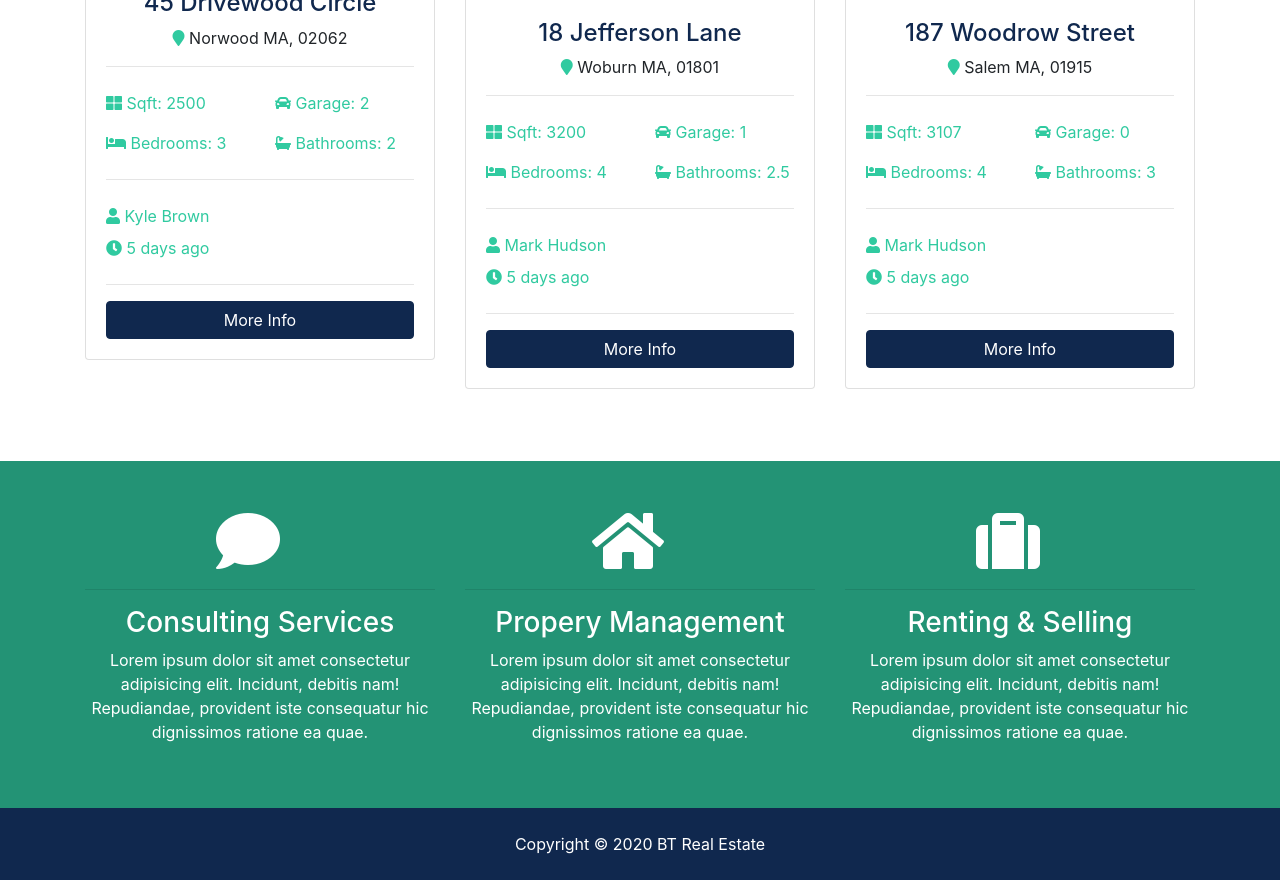
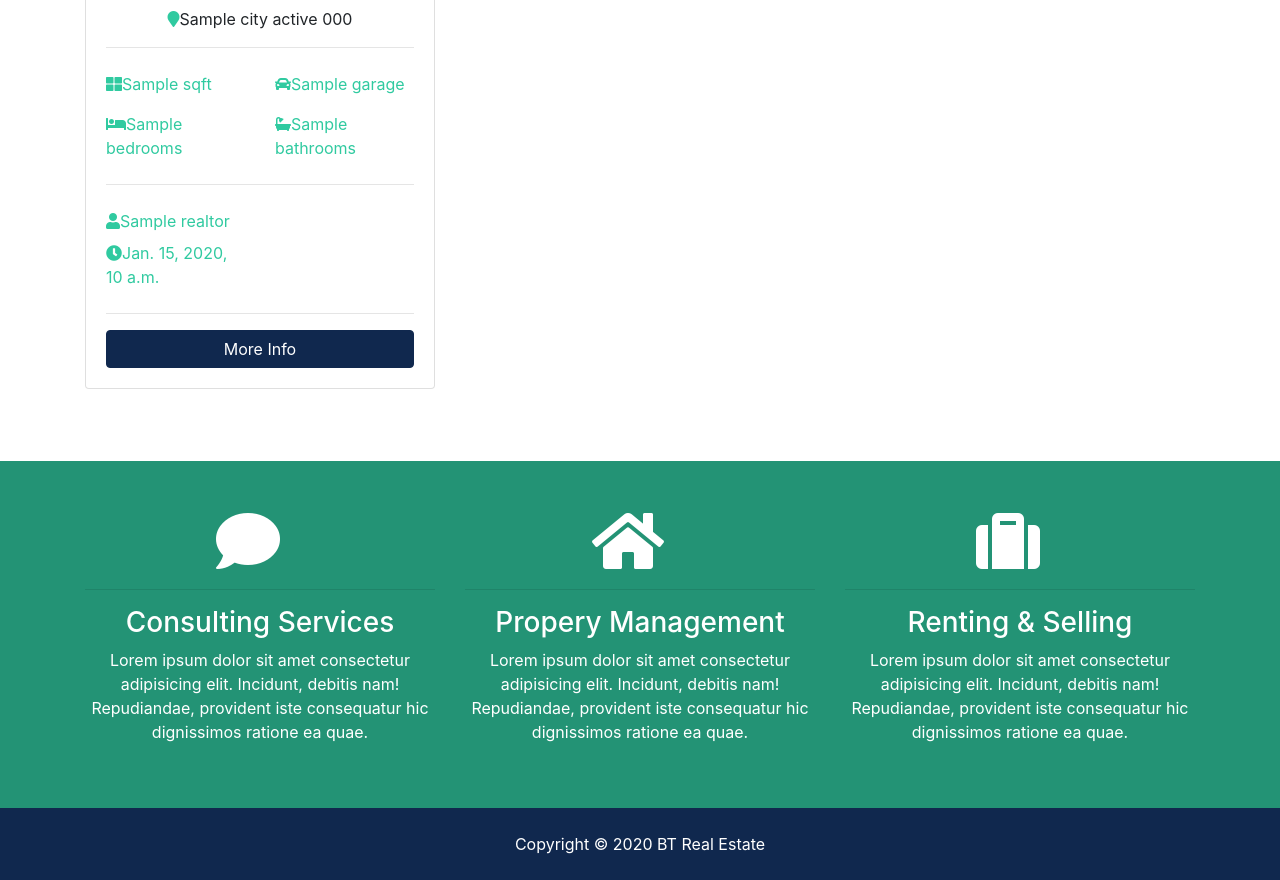
Before and after one commit to AttilioGiglio/real_state_django_postgreSQL, a Django app: template templates/pages/index.html in a window 1280 px wide. Shown: the part 1139-2019 px from the top of the page. Run offline with Django 3.2, Linux system fonts and the light colour scheme; the template is opened without the code that fills it: most values are stand-ins (such as "Sample title", 1, 10 or a date in 2020); grey boxes marked "Sample" are stand-in pictures; some libraries are stand-ins or nearby versions.

Commit message:
home y acerca de de contenido dinamiecio

```diff
--- a/realstate/static/css/style.css
+++ b/realstate/static/css/style.css
@@ -15,7 +15,7 @@ img {
   margin-right: 0.4rem; }
 
 #showcase {
-  background: url(../img/showcase.jpg) no-repeat top center fixed/cover;
+  background: url(../img/showcase.jpg) no-repeat top center/cover fixed;
   position: relative;
   min-height: 650px;
   color: #fff;
--- a/templates/base.html
+++ b/templates/base.html
@@ -14,10 +14,10 @@
     <!-- Bootstrap -->
     <link rel="stylesheet" href="{% static 'css/bootstrap.css' %}">
     <!-- Custom -->
-    <link rel="stylesheet" href="{% static 'css/style.css' %}">
+    <link rel="stylesheet" type="text/css" href="{% static 'css/style.css' %}">
     <!-- LightBox -->
     <link rel="stylesheet" href="{% static 'css/lightbox.min.css' %}">
-    <title>AG Real State</title>
+    <title>AG Real State  {% block title %}{% endblock %}</title>
 </head>
 
 <body>
--- a/templates/pages/index.html
+++ b/templates/pages/index.html
@@ -1,18 +1,22 @@
 {% extends 'base.html' %}
 
-{% load static %}
+{% load humanize %}
+
+{% block title %} | Welcome {% endblock %}
 
 {% block content %}
 
 <!-- Showcase -->
 <section id="showcase">
+
   <div class="container text-center">
     <div class="home-search p-5">
       <div class="overlay p-5">
         <h1 class="display-4 mb-4">
           Property Searching Just Got So Easy
         </h1>
-          <p class="lead">Lorem ipsum dolor sit, amet consectetur adipisicing elit. Recusandae quas, asperiores eveniet vel nostrum magnam
+        <p class="lead">Lorem ipsum dolor sit, amet consectetur adipisicing elit. Recusandae quas, asperiores eveniet
+          vel nostrum magnam
           voluptatum tempore! Consectetur, id commodi!</p>
         <div class="search">
           <form action="search.html">
@@ -129,139 +133,60 @@
 </section>
 
 <!-- Listings -->
-  <section id="listings" class="py-5">
+<section id="listings" class="mb-5">
   <div class="container">
     <h3 class="text-center mb-3">Latest Listings</h3>
     <div class="row">
-        <!-- Listing 1 -->
+      {% if listings %}
+      {% for listing in listings %}
+      <!-- Listing -->
       <div class="col-md-6 col-lg-4 mb-4">
         <div class="card listing-preview">
-            <img class="card-img-top" src="{% static 'img/showcase.jpg' %}" alt="">
+          <img class="card-img-top" src="{{ listing.photo_main.url }}" alt="">
           <div class="card-img-overlay">
             <h2>
-                <span class="badge badge-secondary text-white">$490,000</span>
+              <span class="badge badge-secondary text-white">${{ listing.price }}</span>
             </h2>
           </div>
           <div class="card-body">
             <div class="listing-heading text-center">
-                <h4 class="text-primary">45 Drivewood Circle</h4>
+              <h4 class="text-primary">{{ listing.title }}</h4>
               <p>
-                  <i class="fas fa-map-marker text-secondary"></i> Norwood MA, 02062</p>
+                <i class="fas fa-map-marker text-secondary"></i>{{ listing.city }} {{ listing.state }} {{ listing.zipcode }}</p>
             </div>
             <hr>
             <div class="row py-2 text-secondary">
               <div class="col-6">
-                  <i class="fas fa-th-large"></i> Sqft: 2500</div>
+                <i class="fas fa-th-large"></i>{{ listing.sqft }}</div>
               <div class="col-6">
-                  <i class="fas fa-car"></i> Garage: 2</div>
+                <i class="fas fa-car"></i>{{ listing.garage }}</div>
             </div>
             <div class="row py-2 text-secondary">
               <div class="col-6">
-                  <i class="fas fa-bed"></i> Bedrooms: 3</div>
+                <i class="fas fa-bed"></i>{{ listing.bedrooms }}</div>
               <div class="col-6">
-                  <i class="fas fa-bath"></i> Bathrooms: 2</div>
+                <i class="fas fa-bath"></i>{{ listing.bathrooms }}</div>
             </div>
             <hr>
             <div class="row py-2 text-secondary">
               <div class="col-6">
-                  <i class="fas fa-user"></i> Kyle Brown</div>
+                <i class="fas fa-user"></i>{{ listing.realtor }}</div>
             </div>
             <div class="row text-secondary pb-2">
               <div class="col-6">
-                  <i class="fas fa-clock"></i> 5 days ago</div>
+                <i class="fas fa-clock"></i>{{ listing.list_date }}</div>
             </div>
             <hr>
-              <a href="listing.html" class="btn btn-primary btn-block">More Info</a>
+            <a href="{% url 'listing' listing.id %}" class="btn btn-primary btn-block">More Info</a>
           </div>
         </div>
       </div>
-
-        <!-- Listing 2 -->
-        <div class="col-md-6 col-lg-4 mb-4">
-          <div class="card listing-preview">
-            <img class="card-img-top" src="assets/img/homes/home-2.jpg" alt="">
-            <div class="card-img-overlay">
-              <h2>
-                <span class="badge badge-secondary text-white">$550,000</span>
-              </h2>
+      {% endfor %}
+      {% else %}
+      <div class="col-md-12">
+        <p>No listings Available</p>
       </div>
-            <div class="card-body">
-              <div class="listing-heading text-center">
-                <h4 class="text-primary">18 Jefferson Lane</h4>
-                <p>
-                  <i class="fas fa-map-marker text-secondary"></i> Woburn MA, 01801</p>
-              </div>
-              <hr>
-              <div class="row py-2 text-secondary">
-                <div class="col-6">
-                  <i class="fas fa-th-large"></i> Sqft: 3200</div>
-                <div class="col-6">
-                  <i class="fas fa-car"></i> Garage: 1</div>
-              </div>
-              <div class="row py-2 text-secondary">
-                <div class="col-6">
-                  <i class="fas fa-bed"></i> Bedrooms: 4</div>
-                <div class="col-6">
-                  <i class="fas fa-bath"></i> Bathrooms: 2.5</div>
-              </div>
-              <hr>
-              <div class="row py-2 text-secondary">
-                <div class="col-6">
-                  <i class="fas fa-user"></i> Mark Hudson</div>
-              </div>
-              <div class="row text-secondary pb-2">
-                <div class="col-6">
-                  <i class="fas fa-clock"></i> 5 days ago</div>
-              </div>
-              <hr>
-              <a href="listing.html" class="btn btn-primary btn-block">More Info</a>
-            </div>
-          </div>
-        </div>
-
-        <!-- Listing 3 -->
-        <div class="col-md-6 col-lg-4 mb-4">
-          <div class="card listing-preview">
-            <img class="card-img-top" src="assets/img/homes/home-3.jpg" alt="">
-            <div class="card-img-overlay">
-              <h2>
-                <span class="badge badge-secondary text-white">$580,000</span>
-              </h2>
-            </div>
-            <div class="card-body">
-              <div class="listing-heading text-center">
-                <h4 class="text-primary">187 Woodrow Street</h4>
-                <p>
-                  <i class="fas fa-map-marker text-secondary"></i> Salem MA, 01915</p>
-              </div>
-              <hr>
-              <div class="row py-2 text-secondary">
-                <div class="col-6">
-                  <i class="fas fa-th-large"></i> Sqft: 3107</div>
-                <div class="col-6">
-                  <i class="fas fa-car"></i> Garage: 0</div>
-              </div>
-              <div class="row py-2 text-secondary">
-                <div class="col-6">
-                  <i class="fas fa-bed"></i> Bedrooms: 4</div>
-                <div class="col-6">
-                  <i class="fas fa-bath"></i> Bathrooms: 3</div>
-              </div>
-              <hr>
-              <div class="row py-2 text-secondary">
-                <div class="col-6">
-                  <i class="fas fa-user"></i> Mark Hudson</div>
-              </div>
-              <div class="row text-secondary pb-2">
-                <div class="col-6">
-                  <i class="fas fa-clock"></i> 5 days ago</div>
-              </div>
-              <hr>
-              <a href="listing.html" class="btn btn-primary btn-block">More Info</a>
-            </div>
-          </div>
-        </div>
-
+      {% endif %}
     </div>
   </div>
 </section>
@@ -273,21 +198,24 @@
         <i class="fas fa-comment fa-4x mr-4"></i>
         <hr>
         <h3>Consulting Services</h3>
-          <p>Lorem ipsum dolor sit amet consectetur adipisicing elit. Incidunt, debitis nam! Repudiandae, provident iste consequatur
+        <p>Lorem ipsum dolor sit amet consectetur adipisicing elit. Incidunt, debitis nam! Repudiandae, provident iste
+          consequatur
           hic dignissimos ratione ea quae.</p>
       </div>
       <div class="col-md-4">
         <i class="fas fa-home fa-4x mr-4"></i>
         <hr>
         <h3>Propery Management</h3>
-          <p>Lorem ipsum dolor sit amet consectetur adipisicing elit. Incidunt, debitis nam! Repudiandae, provident iste consequatur
+        <p>Lorem ipsum dolor sit amet consectetur adipisicing elit. Incidunt, debitis nam! Repudiandae, provident iste
+          consequatur
           hic dignissimos ratione ea quae.</p>
       </div>
       <div class="col-md-4">
         <i class="fas fa-suitcase fa-4x mr-4"></i>
         <hr>
         <h3>Renting & Selling</h3>
-          <p>Lorem ipsum dolor sit amet consectetur adipisicing elit. Incidunt, debitis nam! Repudiandae, provident iste consequatur
+        <p>Lorem ipsum dolor sit amet consectetur adipisicing elit. Incidunt, debitis nam! Repudiandae, provident iste
+          consequatur
           hic dignissimos ratione ea quae.</p>
       </div>
     </div>
```
Also changed, not shown: pages/views.py (+19 -2 lines), templates/pages/about.html (+17 -29 lines). Lines whose indentation alone changed are shown as unchanged.
